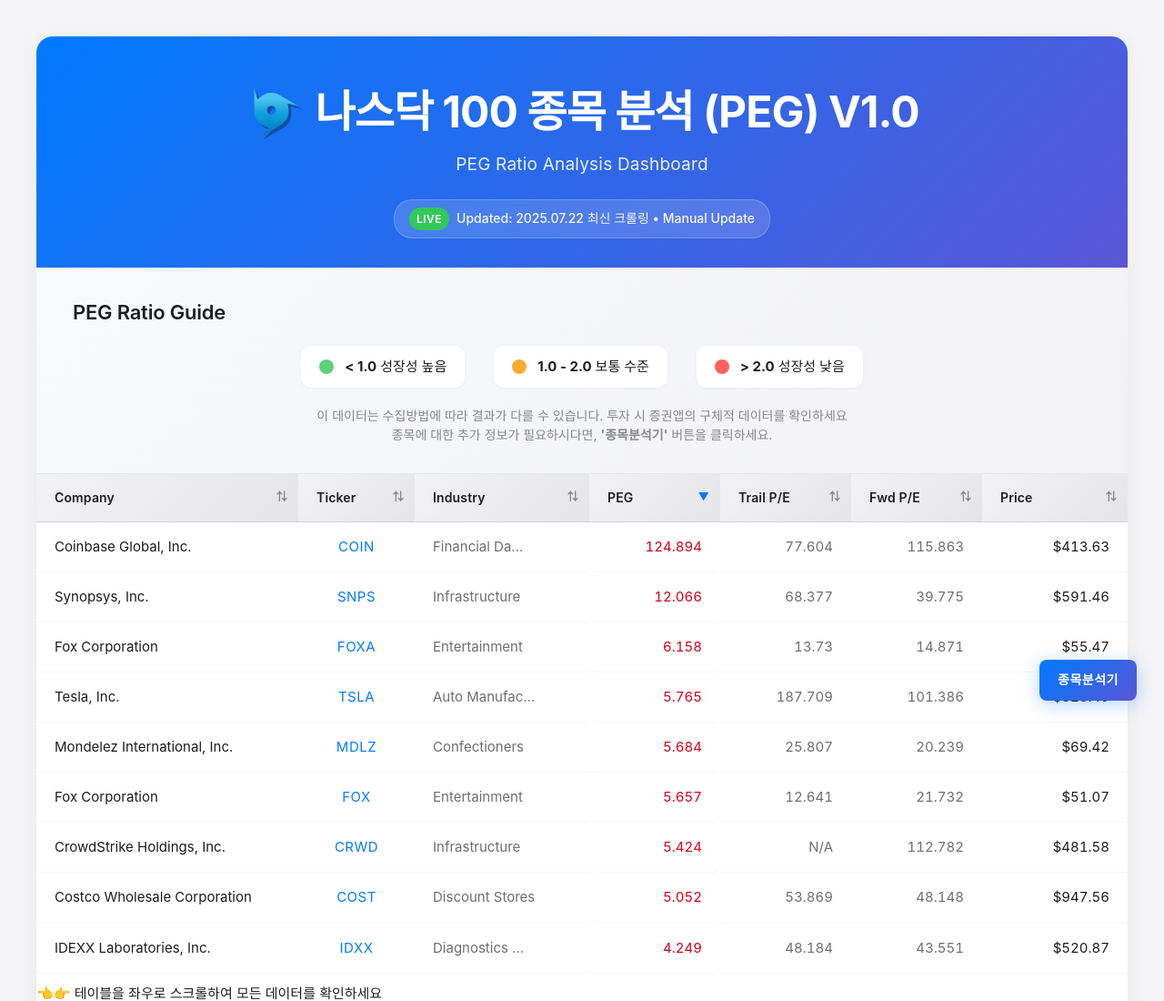
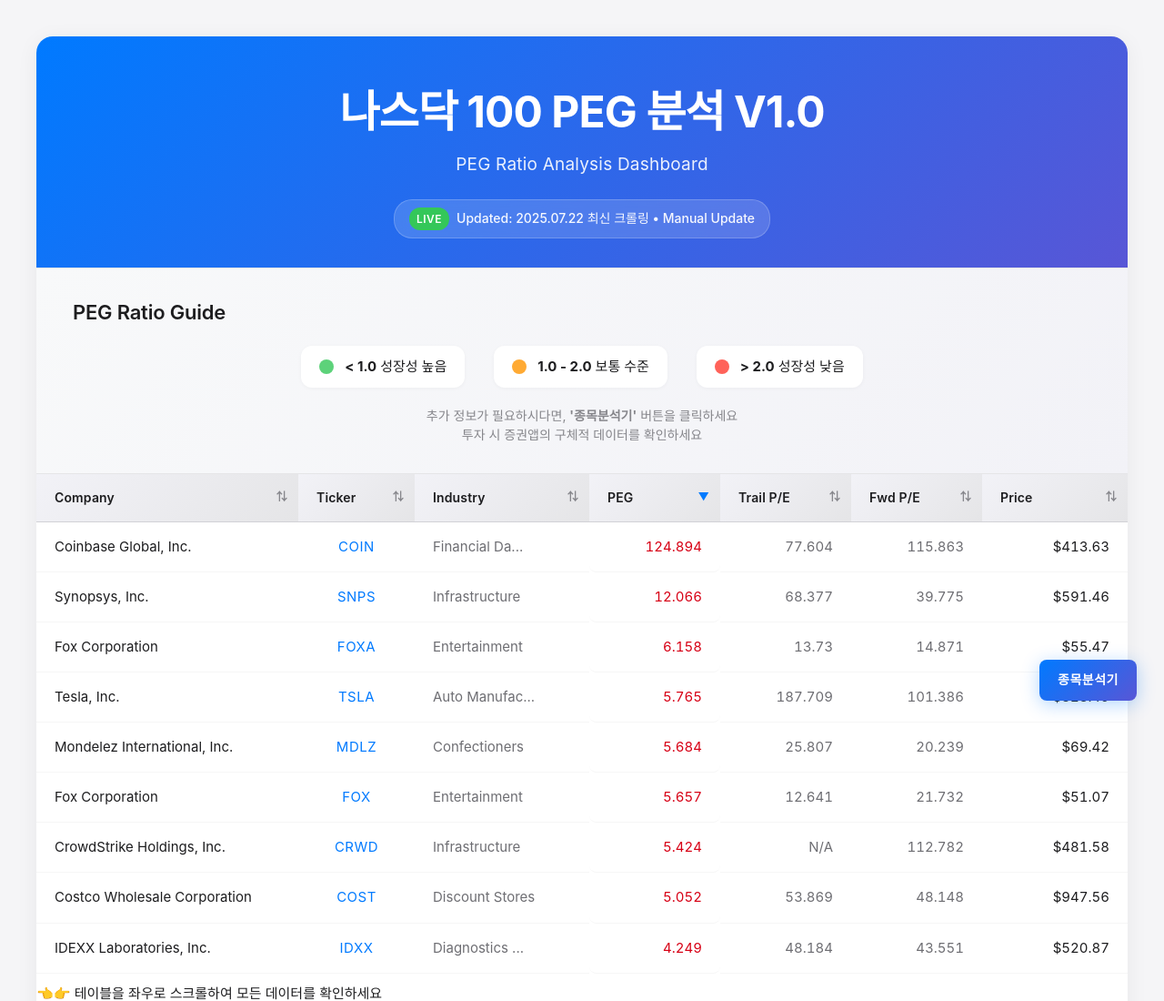
Before and after one commit to bcshine/peg_crawl-04, a plain HTML site: page index.html in a window 1280 px wide. Shown: the top 1100 px of the page at 91% size. Drawn offline with Linux system fonts and the light colour scheme.

Commit message:
pwa 수정완료 (Come Back)
로고수정
칼럼 넓이 조정

```diff
--- a/index.html
+++ b/index.html
@@ -612,8 +612,7 @@
         <!-- 헤더 섹션 -->
         <header class="app-header">
             <div class="header-title-wrapper">
-                <img src="logo2.png" alt="나스닥 분석 로고" class="header-logo">
-                <h1 class="header-title">나스닥 100 종목 분석 (PEG) V1.0</h1>
+                <h1 class="header-title">나스닥 100 PEG 분석 V1.0</h1>
             </div>
             <p class="header-subtitle">PEG Ratio Analysis Dashboard</p>
             <div class="update-status" role="status" aria-live="polite">
@@ -640,8 +639,9 @@
                 </div>
             </div>
             <div class="disclaimer">
-                이 데이터는 수집방법에 따라 결과가 다를 수 있습니다. 투자 시 증권앱의 구체적 데이터를 확인하세요<br>
-                종목에 대한 추가 정보가 필요하시다면, <strong>'종목분석기'</strong> 버튼을 클릭하세요.
+                추가 정보가 필요하시다면, <strong>'종목분석기'</strong> 버튼을 클릭하세요<br>
+                투자 시 증권앱의 구체적 데이터를 확인하세요
+
             </div>
         </section>
 
```
